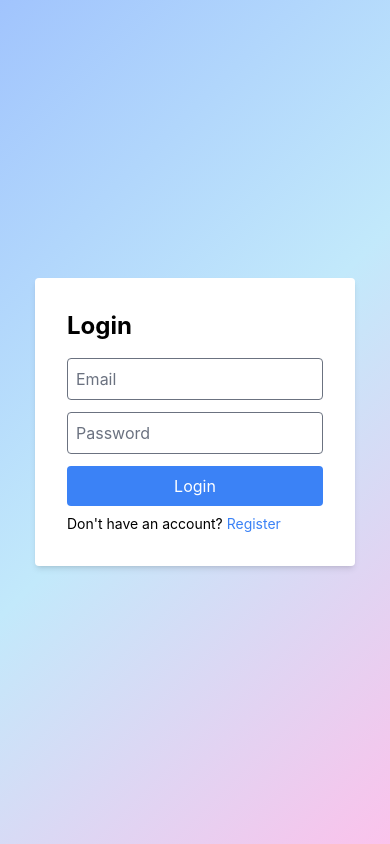
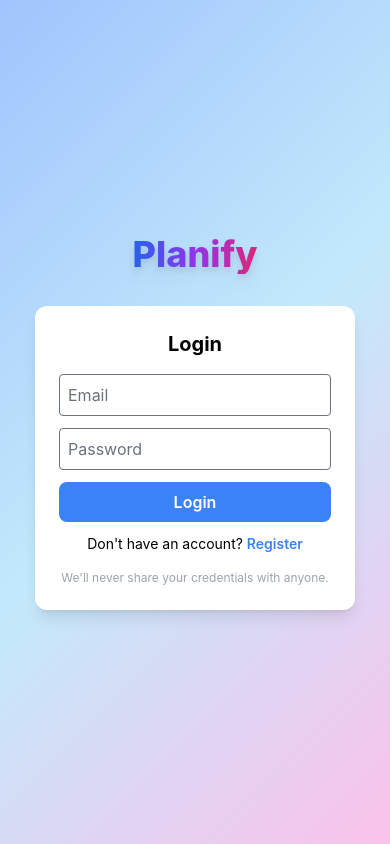
Before and after one commit to terminator2299/Kanvas, a React (Create React App) app in the folder client/: page /login in a window 390 px wide. Built offline with nearby package versions, Linux system fonts and the light colour scheme; no server answers.

Commit message:
Make Login and Register pages responsive, modern, and consistent in style

```diff
--- a/client/src/components/Login.js
+++ b/client/src/components/Login.js
@@ -31,19 +31,25 @@ const Login = () => {
   };
 
   return (
-    <div className="flex flex-col items-center justify-center min-h-screen">
+    <div className="flex flex-col items-center justify-center min-h-screen px-2 sm:px-0">
+      <h1
+        className="text-4xl sm:text-6xl font-extrabold mb-8 sm:mb-10 bg-gradient-to-r from-blue-600 via-purple-600 to-pink-600 bg-clip-text text-transparent text-center drop-shadow-lg"
+        style={{ fontFamily: 'Inter, Nunito, ui-sans-serif, system-ui, sans-serif' }}
+      >
+        Planify
+      </h1>
       <form
         onSubmit={handleSubmit}
-        className="bg-white p-8 rounded shadow-md w-80"
+        className="bg-white p-6 sm:p-10 rounded-xl shadow-lg w-full max-w-xs sm:max-w-md"
       >
-        <h2 className="text-2xl font-bold mb-4">Login</h2>
-        {error && <div className="text-red-500 mb-2">{error}</div>}
+        <h2 className="text-xl sm:text-2xl font-bold mb-4 text-center">Login</h2>
+        {error && <div className="text-red-500 mb-2 text-center">{error}</div>}
         <input
           type="email"
           placeholder="Email"
           value={email}
           onChange={(e) => setEmail(e.target.value)}
-          className="w-full mb-3 p-2 border rounded"
+          className="w-full mb-3 sm:mb-4 p-2 sm:p-3 border rounded text-base sm:text-lg"
           required
         />
         <input
@@ -51,21 +57,24 @@ const Login = () => {
           placeholder="Password"
           value={password}
           onChange={(e) => setPassword(e.target.value)}
-          className="w-full mb-3 p-2 border rounded"
+          className="w-full mb-3 sm:mb-4 p-2 sm:p-3 border rounded text-base sm:text-lg"
           required
         />
         <button
           type="submit"
-          className="w-full bg-blue-500 text-white py-2 rounded hover:bg-blue-600"
+          className="w-full bg-blue-500 text-white py-2 sm:py-3 rounded-lg text-base sm:text-lg font-semibold hover:bg-blue-600 transition-colors"
         >
           Login
         </button>
-        <div className="mt-2 text-sm">
+        <div className="mt-3 sm:mt-4 text-sm sm:text-base text-center">
           Don't have an account?{" "}
-          <a href="/register" className="text-blue-500">
+          <a href="/register" className="text-blue-500 font-semibold">
             Register
           </a>
         </div>
+        <p className="text-xs sm:text-sm text-gray-400 mt-4 text-center">
+          We'll never share your credentials with anyone.
+        </p>
       </form>
     </div>
   );
--- a/client/src/components/Register.js
+++ b/client/src/components/Register.js
@@ -34,19 +34,19 @@ const Register = () => {
   };
 
   return (
-    <div className="flex flex-col items-center justify-center min-h-screen">
+    <div className="flex flex-col items-center justify-center min-h-screen px-2 sm:px-0">
       <form
         onSubmit={handleSubmit}
-        className="bg-white p-8 rounded shadow-md w-80"
+        className="bg-white p-6 sm:p-10 rounded-xl shadow-lg w-full max-w-xs sm:max-w-md"
       >
-        <h2 className="text-2xl font-bold mb-4">Register</h2>
-        {error && <div className="text-red-500 mb-2">{error}</div>}
+        <h2 className="text-xl sm:text-2xl font-bold mb-4 text-center">Register</h2>
+        {error && <div className="text-red-500 mb-2 text-center">{error}</div>}
         <input
           type="text"
           placeholder="Name"
           value={name}
           onChange={(e) => setName(e.target.value)}
-          className="w-full mb-3 p-2 border rounded"
+          className="w-full mb-3 sm:mb-4 p-2 sm:p-3 border rounded text-base sm:text-lg"
           required
         />
         <input
@@ -54,7 +54,7 @@ const Register = () => {
           placeholder="Email"
           value={email}
           onChange={(e) => setEmail(e.target.value)}
-          className="w-full mb-3 p-2 border rounded"
+          className="w-full mb-3 sm:mb-4 p-2 sm:p-3 border rounded text-base sm:text-lg"
           required
         />
         <input
@@ -62,18 +62,18 @@ const Register = () => {
           placeholder="Password"
           value={password}
           onChange={(e) => setPassword(e.target.value)}
-          className="w-full mb-3 p-2 border rounded"
+          className="w-full mb-3 sm:mb-4 p-2 sm:p-3 border rounded text-base sm:text-lg"
           required
         />
         <button
           type="submit"
-          className="w-full bg-green-500 text-white py-2 rounded hover:bg-green-600"
+          className="w-full bg-green-500 text-white py-2 sm:py-3 rounded-lg text-base sm:text-lg font-semibold hover:bg-green-600 transition-colors"
         >
           Register
         </button>
-        <div className="mt-2 text-sm">
+        <div className="mt-3 sm:mt-4 text-sm sm:text-base text-center">
           Already have an account?{" "}
-          <a href="/login" className="text-blue-500">
+          <a href="/login" className="text-blue-500 font-semibold">
             Login
           </a>
         </div>
```
